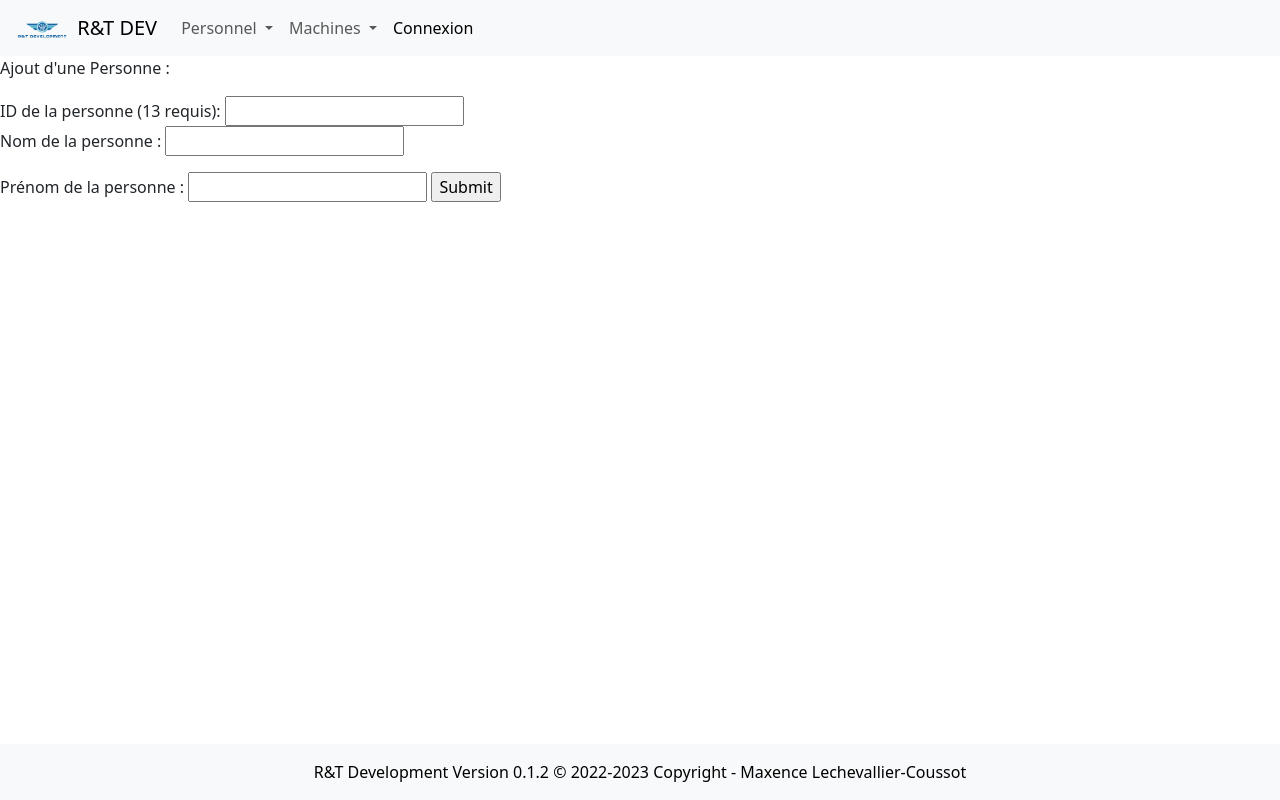
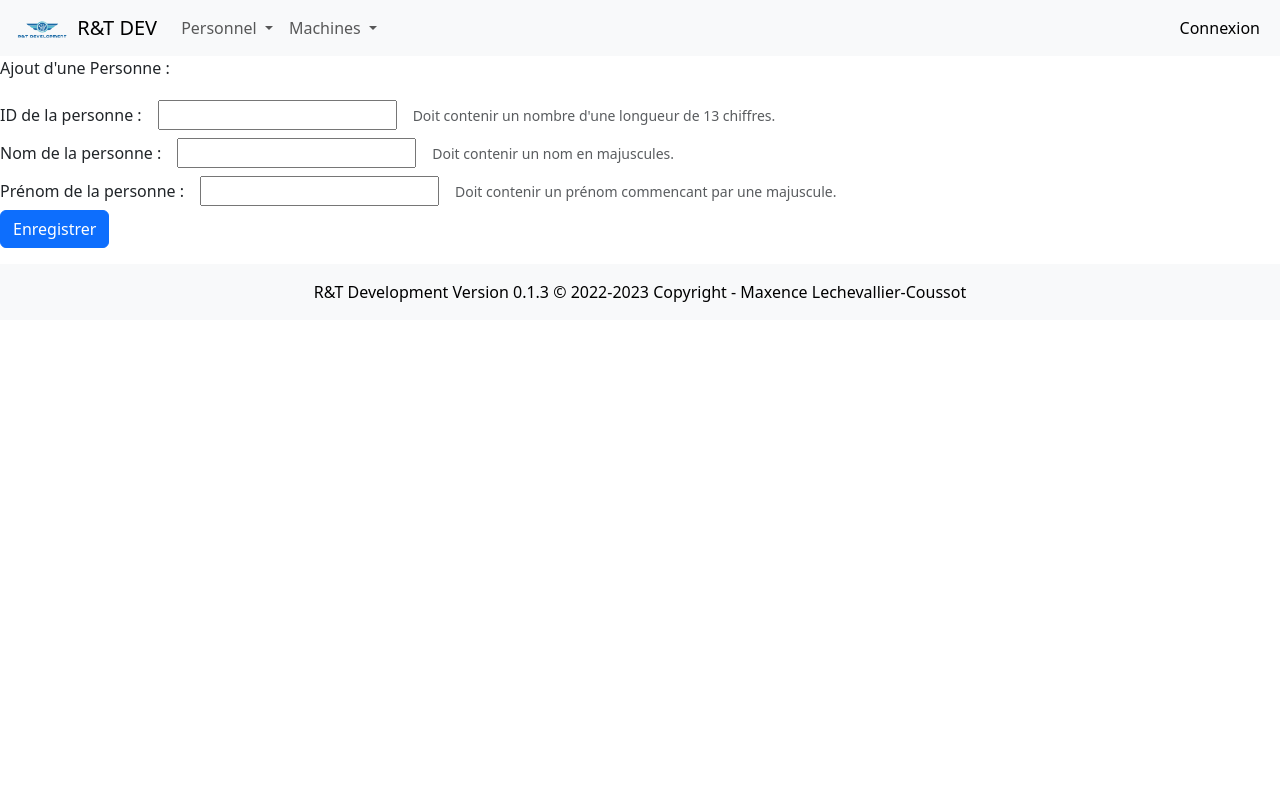
Before and after one commit to TTheGlock/sae2.03_django, a Django app: page /computerApp/add-personnel/ in a window 1280 px wide. Run offline with Django 4.2, Linux system fonts and the light colour scheme.

Commit message:
MAJ de plusieurs fichiers -> 0.1.3

```diff
--- a/computermngt/computerApp/templates/computerApp/add_personnel.html
+++ b/computermngt/computerApp/templates/computerApp/add_personnel.html
@@ -6,11 +6,55 @@
         <p class="title">Ajout d'une Personne :</p>
     </article>
 </section>
+
 <form method="post" class="add">
 {% csrf_token %}
-ID de la personne (13 requis): {{ form.id }}<p>
-Nom de la personne : {{ form.nom }}<p>
-Prénom de la personne : {{ form.prenom }}
-<input type="submit", value="Submit">
+
+<div class="row g-3 align-items-center">
+    <div class="col-auto">
+      <label for="inputID1" class="col-form-label">ID de la personne :</label>
+    </div>
+    <div class="col-auto">
+      {{ form.id }}
+    </div>
+    <div class="col-auto">
+      <span id="passwordHelpInline" class="form-text">
+        Doit contenir un nombre d'une longueur de 13 chiffres.
+      </span>
+    </div>
+</div>
+
+<div class="row g-3 align-items-center">
+    <div class="col-auto">
+      <label for="inputNOM1" class="col-form-label">Nom de la personne :</label>
+    </div>
+    <div class="col-auto">
+      {{ form.nom }}
+    </div>
+    <div class="col-auto">
+      <span id="passwordHelpInline" class="form-text">
+        Doit contenir un nom en majuscules.
+      </span>
+    </div>
+</div>
+
+<div class="row g-3 align-items-center">
+    <div class="col-auto">
+      <label for="inputPRENOM1" class="col-form-label">Prénom de la personne :</label>
+    </div>
+    <div class="col-auto">
+      {{ form.prenom }}
+    </div>
+    <div class="col-auto">
+      <span id="passwordHelpInline" class="form-text">
+        Doit contenir un prénom commencant par une majuscule.
+      </span>
+    </div>
+</div>
+
+<div class="col-auto">
+    <button type="submit" class="btn btn-primary mb-3", value="Submit">Enregistrer</button>
+</div>
+
 </form>
 {% endblock %}
--- a/computermngt/computerApp/templates/index.html
+++ b/computermngt/computerApp/templates/index.html
@@ -1,5 +1,6 @@
 <!DOCTYPE html>
 <html lang="fr">
+
 <head>
 
     {% block title %}
@@ -42,6 +43,7 @@
               <li><a class="dropdown-item" href="{% url 'personnels' %}">Voir le Personnel</a></li>
               <li><a class="dropdown-item" href="{% url 'add-personnel' %}">Ajouter une Personne</a></li>
             </ul>
+          </li>
 
           <li class="nav-item dropdown">
             <a class="nav-link dropdown-toggle" href="{% url 'machines' %}" role="button" data-bs-toggle="dropdown" aria-expanded="false">
@@ -51,13 +53,15 @@
               <li><a class="dropdown-item" href="{% url 'machines' %}">Voir les Machines</a></li>
               <li><a class="dropdown-item" href="{% url 'add-machine' %}">Ajouter une Machine</a></li>
             </ul>
+          </li>
+        </ul>
 
+        <ul class="navbar-nav ms-auto">
           <li class="nav-item">
             <a class="nav-link active" aria-current="page" href="http://127.0.0.1:8000/admin/login/?next=/admin/">Connexion</a>
           </li>
+        </ul>
 
-          </li>
-        </ul>
       </div>
     </div>
   </nav>
@@ -73,15 +77,13 @@
     </section>
     {% endblock %}
 
-    {% block footer %}
-    <footer class="text-center text-black fixed-bottom">
+    <footer class="text-center text-black navbar-fixed-bottom">
         <!-- Copyright -->
         <div class="text-center p-3" style="background-color: #f8f9fa;">
-            R&T Development Version 0.1.2 © 2022-2023 Copyright - Maxence Lechevallier-Coussot
+            R&T Development Version 0.1.3 © 2022-2023 Copyright - Maxence Lechevallier-Coussot
         </div>
         <!-- Copyright -->
     </footer>
-    {% endblock %}
 
   </body>
 
```
Also changed, not shown: computermngt/computerApp/templates/computerApp/add_machine.html (+33 -3 lines). Lines whose indentation alone changed are shown as unchanged.
